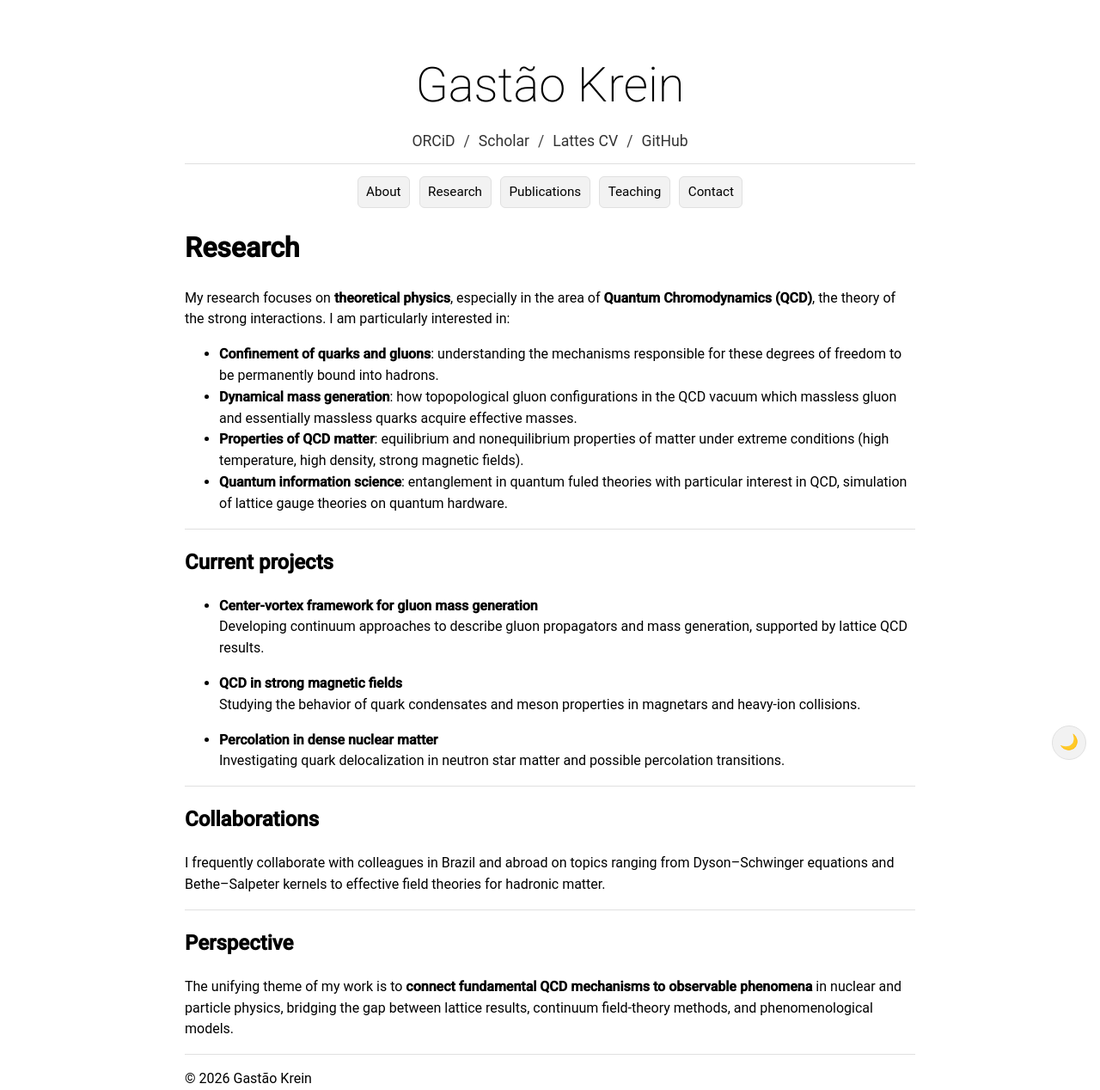
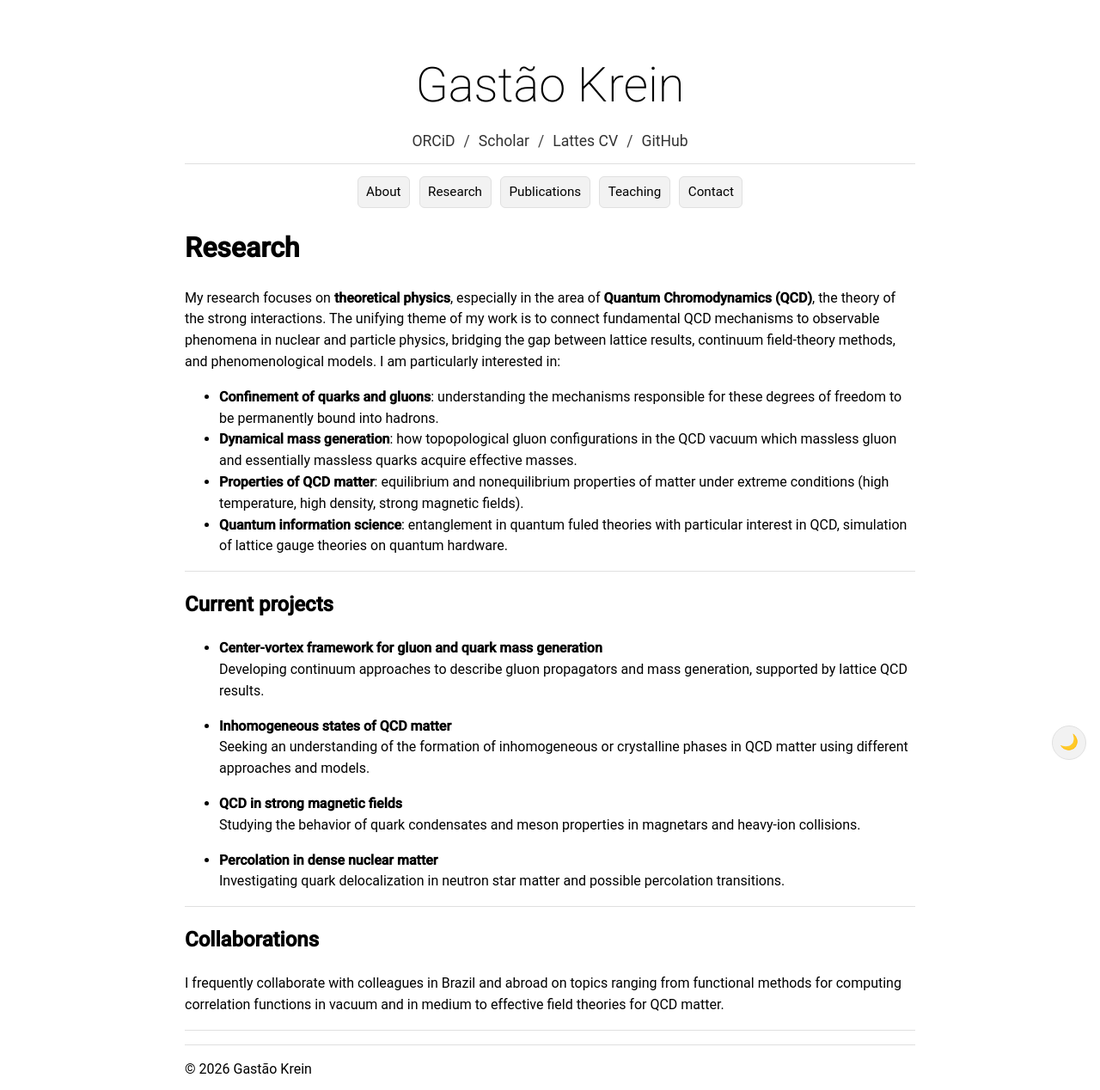
Before and after one commit to gkrein/gkrein.github.io, a Jekyll site: the page built from research.md, in a window 1280 px wide. Shown: the whole page at 86% size. Built offline with Jekyll 4.4.1, drawn with Linux system fonts in a browser that asks for light colours; some web fonts are replaced.

Commit message:
Update research.md

```diff
--- a/research.md
+++ b/research.md
@@ -6,7 +6,7 @@ permalink: /Research.html
 
 # Research
 
-My research focuses on **theoretical physics**, especially in the area of **Quantum Chromodynamics (QCD)**, the theory of the strong interactions. I am particularly interested in:
+My research focuses on **theoretical physics**, especially in the area of **Quantum Chromodynamics (QCD)**, the theory of the strong interactions. The unifying theme of my work is to connect fundamental QCD mechanisms to observable phenomena in nuclear and particle physics, bridging the gap between lattice results, continuum field-theory methods, and phenomenological models. I am particularly interested in:
 
 - **Confinement of quarks and gluons**: understanding the mechanisms responsible for these degrees of freedom to be permanently bound into hadrons.
 - **Dynamical mass generation**: how topopological gluon configurations in the QCD vacuum which massless gluon and essentially massless quarks acquire effective masses.
@@ -16,8 +16,11 @@ My research focuses on **theoretical physics**, especially in the area of **Quan
 ---
 
 ## Current projects
-- **Center-vortex framework for gluon mass generation**
+- **Center-vortex framework for gluon and quark mass generation**
   Developing continuum approaches to describe gluon propagators and mass generation, supported by lattice QCD results.
+
+- **Inhomogeneous states of QCD matter**
+  Seeking an understanding of the formation of inhomogeneous or crystalline phases in QCD matter using different approaches and models.
 
 - **QCD in strong magnetic fields**
   Studying the behavior of quark condensates and meson properties in magnetars and heavy-ion collisions.
@@ -28,9 +31,6 @@ My research focuses on **theoretical physics**, especially in the area of **Quan
 ---
 
 ## Collaborations
-I frequently collaborate with colleagues in Brazil and abroad on topics ranging from Dyson–Schwinger equations and Bethe–Salpeter kernels to effective field theories for hadronic matter.
+I frequently collaborate with colleagues in Brazil and abroad on topics ranging from functional methods for computing correlation functions in vacuum and in medium to effective field theories for QCD matter.
 
 ---
-
-## Perspective
-The unifying theme of my work is to **connect fundamental QCD mechanisms to observable phenomena** in nuclear and particle physics, bridging the gap between lattice results, continuum field-theory methods, and phenomenological models.
```
